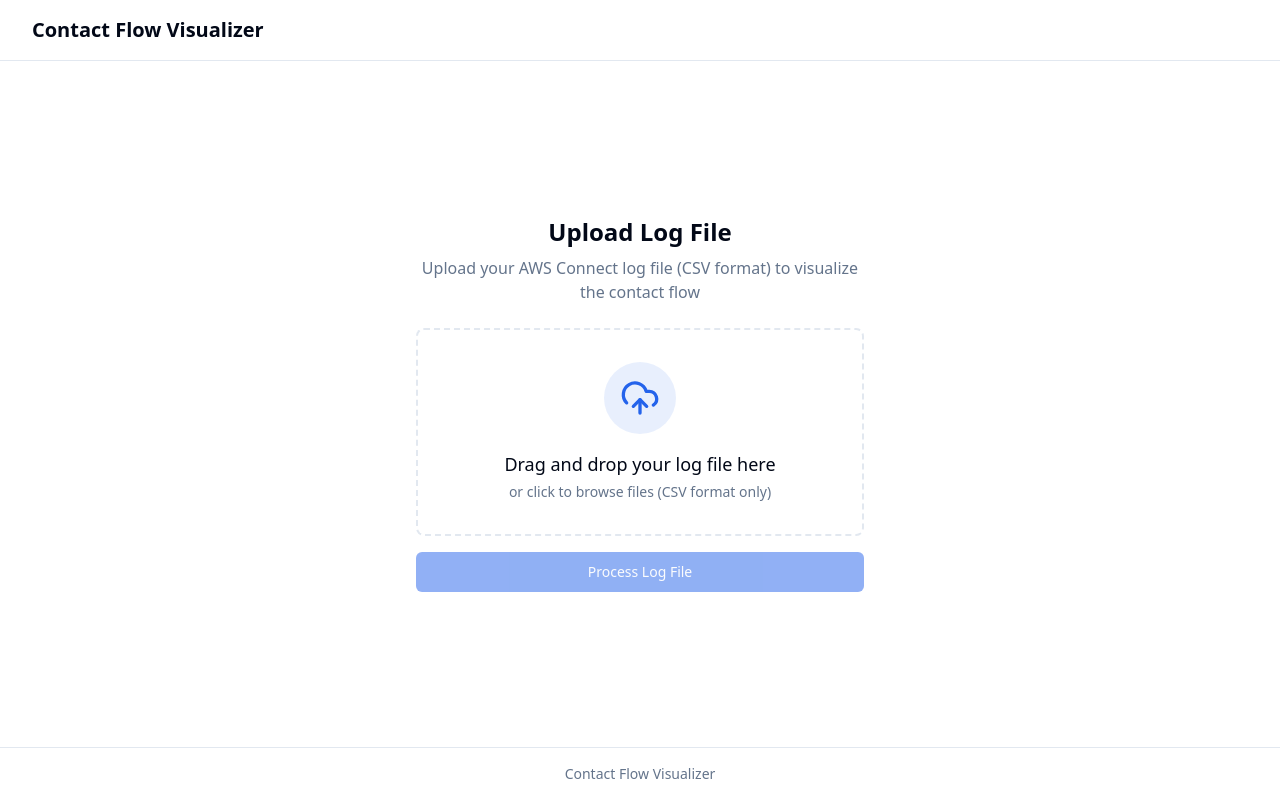
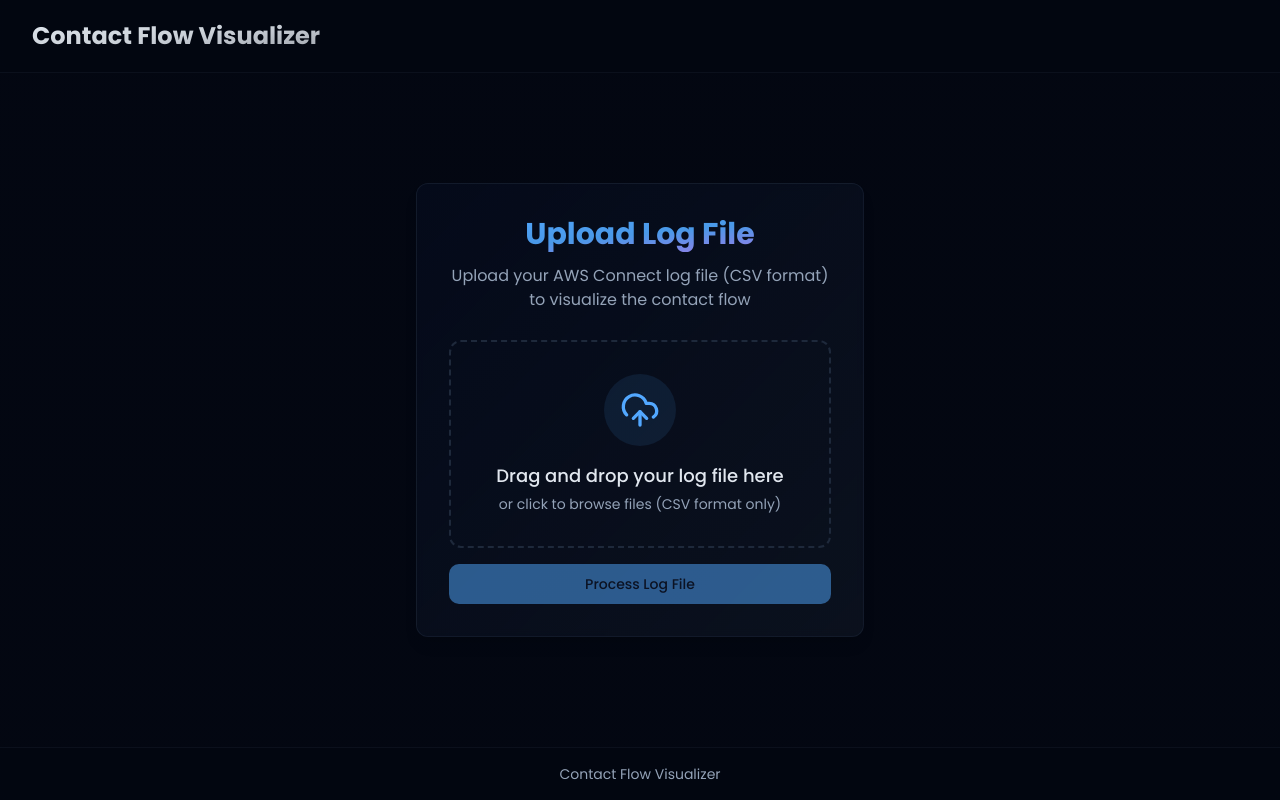
Before and after one commit to DMulq/connect-flow-explorer, a React (Vite) app: page / in a window 1280 px wide. Built offline with nearby package versions, Linux system fonts and the light colour scheme.

Commit message:
Refactor: Improve UI and styling
-   Applied Poppins font to the entire application.
-   Implemented a modern and slick color scheme.
-   Enhanced the overall UI for a more appealing look.

```diff
--- a/src/index.css
+++ b/src/index.css
@@ -1,4 +1,4 @@
-
+@import url('https://fonts.googleapis.com/css2?family=Poppins:wght@300;400;500;600;700&display=swap');
 @import '@xyflow/react/dist/style.css';
 
 @tailwind base;
@@ -7,35 +7,35 @@
 
 @layer base {
   :root {
-    --background: 0 0% 100%;
-    --foreground: 222.2 84% 4.9%;
+    --background: 224 71% 4%;
+    --foreground: 213 31% 91%;
 
-    --card: 0 0% 100%;
-    --card-foreground: 222.2 84% 4.9%;
+    --card: 224 71% 6%;
+    --card-foreground: 213 31% 91%;
 
-    --popover: 0 0% 100%;
-    --popover-foreground: 222.2 84% 4.9%;
+    --popover: 224 71% 4%;
+    --popover-foreground: 215 20.2% 65.1%;
 
-    --primary: 221 83% 53%;
-    --primary-foreground: 210 40% 98%;
+    --primary: 210 100% 66%;
+    --primary-foreground: 222.2 47.4% 11.2%;
 
-    --secondary: 250 84% 70%;
+    --secondary: 266 100% 76%;
     --secondary-foreground: 210 40% 98%;
 
-    --accent: 250 95% 76%;
-    --accent-foreground: 222.2 47.4% 11.2%;
+    --accent: 261 76% 65%;
+    --accent-foreground: 210 40% 98%;
 
-    --muted: 210 40% 96.1%;
-    --muted-foreground: 215.4 16.3% 46.9%;
+    --muted: 217.2 32.6% 17.5%;
+    --muted-foreground: 215 20.2% 65.1%;
 
     --destructive: 0 84.2% 60.2%;
     --destructive-foreground: 210 40% 98%;
 
-    --border: 214.3 31.8% 91.4%;
-    --input: 214.3 31.8% 91.4%;
-    --ring: 221 83% 53%;
+    --border: 217.2 32.6% 17.5%;
+    --input: 217.2 32.6% 17.5%;
+    --ring: 224.3 76.3% 48%;
 
-    --radius: 0.5rem;
+    --radius: 0.75rem;
   }
 
   .dark {
@@ -72,6 +72,7 @@
 @layer base {
   * {
     @apply border-border;
+    font-family: 'Poppins', sans-serif;
   }
 
   body {
@@ -87,6 +88,22 @@
   }
 }
 
+.text-gradient {
+  @apply bg-gradient-to-br from-foreground via-foreground/90 to-foreground/70 bg-clip-text text-transparent;
+}
+
+.text-gradient-primary {
+  @apply bg-gradient-to-br from-primary via-primary/90 to-secondary/90 bg-clip-text text-transparent;
+}
+
+.card-gradient {
+  @apply bg-gradient-to-br from-card to-muted/30 backdrop-blur-sm border border-border/50;
+}
+
+.glass-container {
+  @apply bg-card/40 backdrop-blur-md border border-white/5 shadow-xl;
+}
+
 /* Flow Container Styles */
 .flow-container {
   display: flex;
@@ -98,9 +115,10 @@
 
 .flow-controls {
   padding: 8px 16px;
-  background-color: rgba(255, 255, 255, 0.7);
+  background-color: rgba(20, 20, 30, 0.7);
   z-index: 5;
-  border-bottom: 1px solid #eaeaea;
+  border-bottom: 1px solid rgba(255, 255, 255, 0.1);
+  backdrop-filter: blur(10px);
 }
 
 .dark .flow-controls {
@@ -122,23 +140,23 @@
 
 .react-flow__node {
   padding: 10px;
-  border-radius: 8px;
+  border-radius: 12px;
   width: 200px;
   font-size: 12px;
   text-align: left;
-  box-shadow: 0 2px 5px rgba(0, 0, 0, 0.15);
-  transition: all 0.2s ease;
+  box-shadow: 0 4px 20px rgba(0, 0, 0, 0.25);
+  transition: all 0.3s ease;
   z-index: 0;
 }
 
 .react-flow__node-contactflow {
-  background-color: #3b82f6;
+  background-color: hsl(var(--primary));
   color: white;
   font-weight: bold;
 }
 
 .react-flow__node-module {
-  background-color: #a78bfa;
+  background-color: hsl(var(--secondary));
   color: white;
 }
 
--- a/src/pages/Index.tsx
+++ b/src/pages/Index.tsx
@@ -4,6 +4,8 @@ import FileUploader from "@/components/FileUploader";
 import FlowVisualizer from "@/components/FlowVisualizer";
 import { LogEntry, ParsedLogData } from "@/types/log";
 import { processLogData } from "@/utils/logProcessor";
+import { Button } from "@/components/ui/button";
+import { toast } from "@/components/ui/sonner";
 
 const Index = () => {
   const [parsedData, setParsedData] = useState<ParsedLogData | null>(null);
@@ -19,30 +21,32 @@ const Index = () => {
       const data = processLogData(entries);
       console.log("Processed data:", data);
       setParsedData(data);
+      toast.success("Log data processed successfully");
     } catch (err) {
       console.error("Error processing log data:", err);
       setError("Failed to process log data. Please check the file format.");
+      toast.error("Failed to process log data");
     } finally {
       setIsLoading(false);
     }
   };
 
   return (
-    <div className="h-screen flex flex-col bg-background">
+    <div className="min-h-screen flex flex-col bg-gradient-to-br from-background to-background/80">
       {/* Header */}
-      <header className="border-b border-border">
-        <div className="container mx-auto py-4 flex justify-between items-center">
-          <h1 className="text-xl font-bold">Contact Flow Visualizer</h1>
+      <header className="border-b border-border/30 backdrop-blur-sm bg-background/50">
+        <div className="container mx-auto py-5 flex justify-between items-center">
+          <h1 className="text-2xl font-bold text-gradient">Contact Flow Visualizer</h1>
         </div>
       </header>
 
       {/* Main content */}
-      <main className="flex-1 container mx-auto py-6 px-4 md:px-0 flex flex-col">
+      <main className="flex-1 container mx-auto py-8 px-4 md:px-0 flex flex-col">
         {!parsedData ? (
           <div className="flex-1 flex flex-col items-center justify-center">
-            <div className="max-w-md w-full">
-              <div className="text-center mb-6">
-                <h2 className="text-2xl font-bold mb-2">Upload Log File</h2>
+            <div className="max-w-md w-full card-gradient p-8 rounded-xl shadow-lg">
+              <div className="text-center mb-7">
+                <h2 className="text-3xl font-bold mb-3 text-gradient-primary">Upload Log File</h2>
                 <p className="text-muted-foreground">
                   Upload your AWS Connect log file (CSV format) to visualize the contact flow
                 </p>
@@ -51,7 +55,7 @@ const Index = () => {
               <FileUploader onDataParsed={handleParsedData} isLoading={isLoading} />
 
               {error && (
-                <div className="mt-4 p-3 bg-destructive/20 border border-destructive text-destructive rounded-md">
+                <div className="mt-4 p-4 bg-destructive/10 border border-destructive/40 text-destructive rounded-lg">
                   {error}
                 </div>
               )}
@@ -59,19 +63,20 @@ const Index = () => {
           </div>
         ) : (
           <div className="flex-1 flex flex-col">
-            <div className="mb-4 flex justify-between items-center">
+            <div className="mb-6 flex justify-between items-center">
               <div>
-                <h2 className="text-2xl font-bold">Contact Flow Visualization</h2>
+                <h2 className="text-3xl font-bold text-gradient-primary">Contact Flow Visualization</h2>
               </div>
-              <button
+              <Button
                 onClick={() => setParsedData(null)}
-                className="bg-primary/10 hover:bg-primary/20 text-primary px-4 py-2 rounded-md transition-colors"
+                variant="outline"
+                className="hover:bg-primary/20 hover:text-primary text-primary/80 border-primary/20"
               >
                 Upload New File
-              </button>
+              </Button>
             </div>
 
-            <div className="flex-1 border border-border rounded-lg overflow-hidden" style={{ height: '70vh' }}>
+            <div className="flex-1 glass-container rounded-xl overflow-hidden" style={{ height: '75vh' }}>
               <FlowVisualizer data={parsedData} />
             </div>
           </div>
@@ -79,7 +84,7 @@ const Index = () => {
       </main>
 
       {/* Footer */}
-      <footer className="border-t border-border py-4">
+      <footer className="border-t border-border/30 py-4 backdrop-blur-sm bg-background/50">
         <div className="container mx-auto text-center text-muted-foreground text-sm">
           <p>Contact Flow Visualizer</p>
         </div>
--- a/tailwind.config.ts
+++ b/tailwind.config.ts
@@ -19,6 +19,9 @@ export default {
 			}
 		},
 		extend: {
+			fontFamily: {
+				sans: ['Poppins', 'sans-serif'],
+			},
 			colors: {
 				border: 'hsl(var(--border))',
 				input: 'hsl(var(--input))',
```
